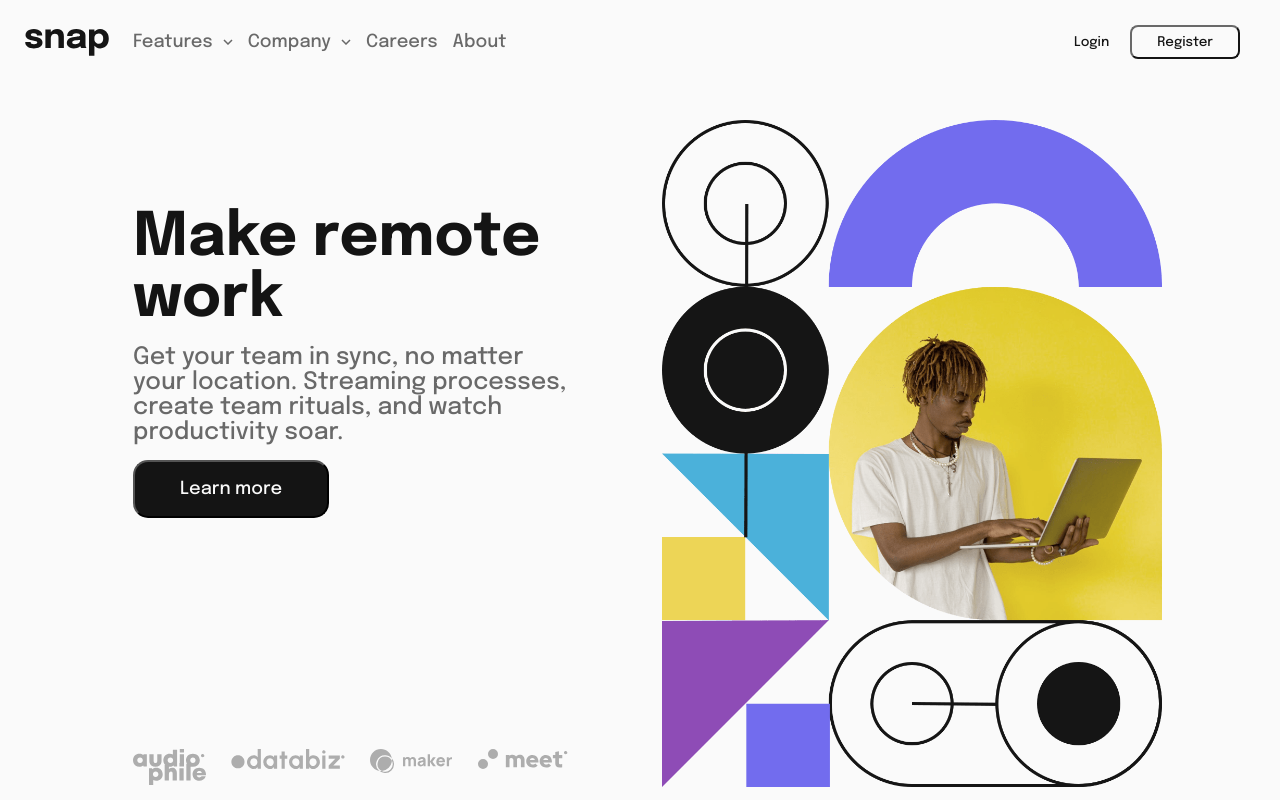
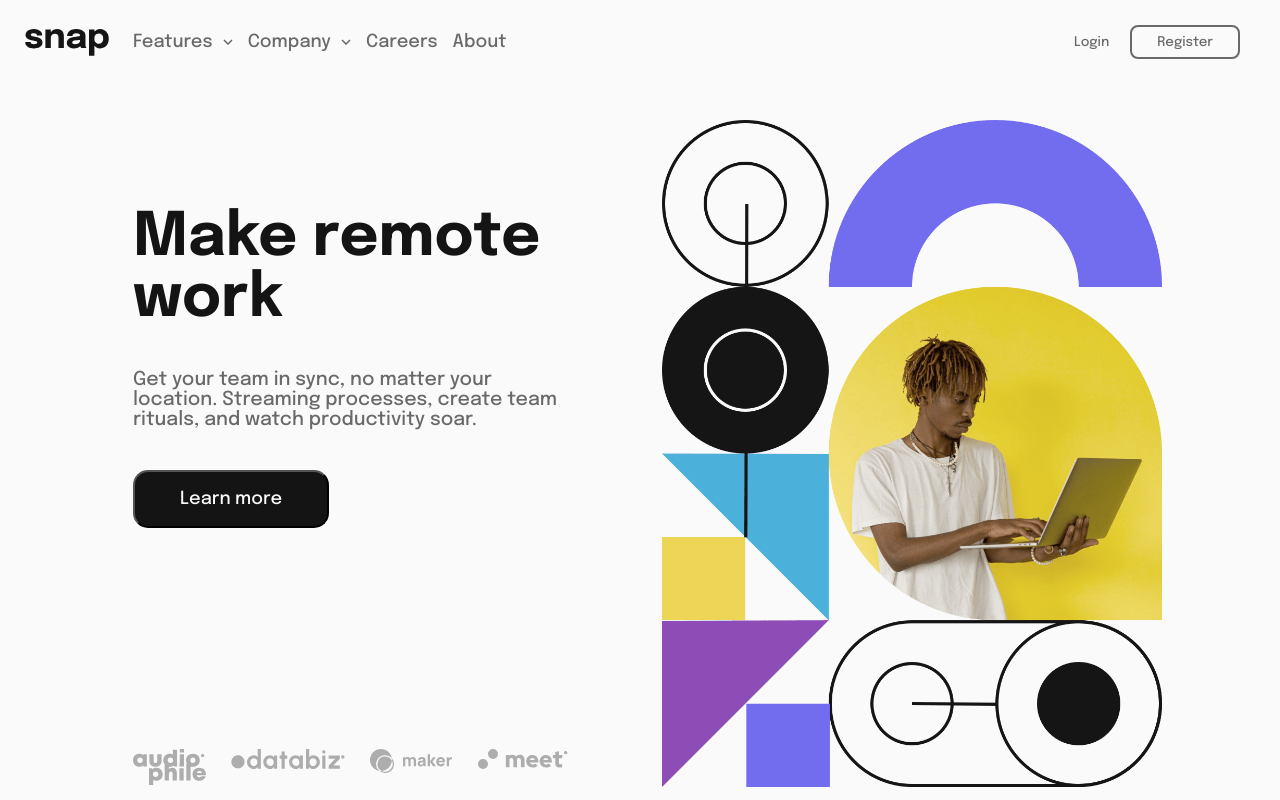
Before and after one commit to BnayaKahalani/intro-section-with-dropdown-navigation, a React (Vite) app: page / in a window 1280 px wide. Built offline with nearby package versions, Linux system fonts and the light colour scheme.

Commit message:
adjust menus and layout

```diff
--- a/src/styles/components/dropdown.scss
+++ b/src/styles/components/dropdown.scss
@@ -9,6 +9,9 @@
   @media (min-width: 1200px) {
     border-radius: 8px;
     box-shadow: 0px 0px 25px 0.1px $almost-black;
+    margin-left: 0;
+    margin-top: 0;
+
   }
 
   li {
--- a/src/styles/components/hero-text.scss
+++ b/src/styles/components/hero-text.scss
@@ -7,7 +7,7 @@
   margin: 0 15px;
 
   & *:not(:last-child) {
-    margin-bottom: 40px;
+    margin-bottom: 30px;
   }
 
   h1 {
@@ -58,7 +58,7 @@
 
     p {
       color: $medium-gray;
-      font-size: 1em;
+      font-size: 0.8em;
     }
 
     & *:not(:last-child) {
@@ -70,7 +70,7 @@
       flex-direction: column;
       align-items: flex-start;
       margin-top: 2em;
-      gap: 15px;
+      gap: 40px;
       padding-right: 2em;
     }
 
--- a/src/styles/components/navbar.scss
+++ b/src/styles/components/navbar.scss
@@ -37,7 +37,10 @@ nav {
           &:hover {
             color: $almost-black
           }
+        }
 
+        span {
+          color: $medium-gray;
         }
       }
     }
@@ -116,7 +119,20 @@ nav {
     flex-direction: column;
     gap: 15px;
     margin-top: 30px;
-    color: $medium-gray;
+
+    button {
+      color: $medium-gray;
+      border: 2px solid $medium-gray;
+
+      &:hover {
+        color: $almost-black;
+
+        .register-btn {
+          border: 2px solid $almost-black;
+        }
+
+      }
+    }
 
     @media (min-width: 1200px) {
       margin-top: 0;
```
